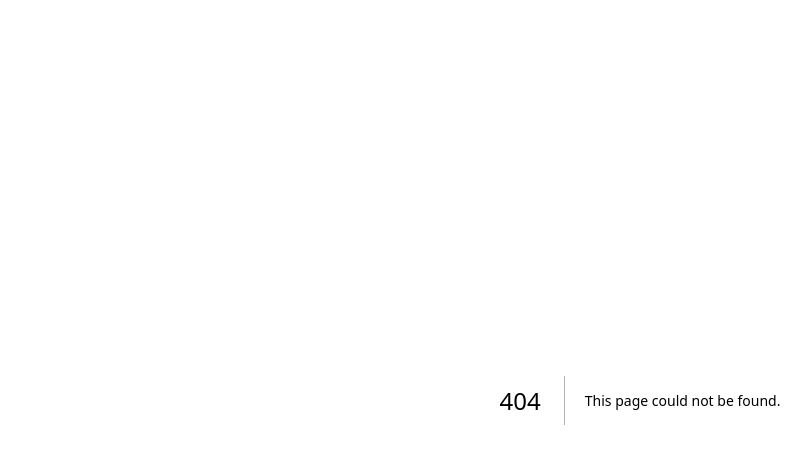
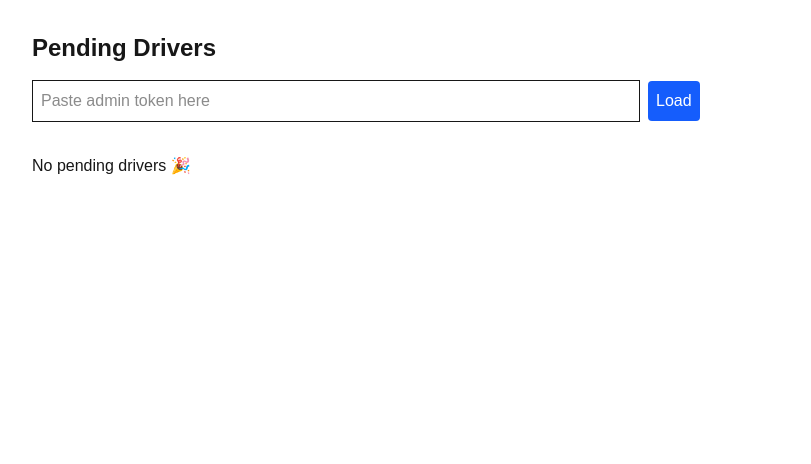
Before and after one commit to Sinar-Fayyad/Techtalks-BusBuddy, a Next.js app in the folder web/: page /admin/drivers in a window 1280 px wide. Before the commit this address had no page. Shown: the top 464 px of the page, without its empty margins (0-811 px from the left). Built offline with nearby package versions, Linux system fonts and the light colour scheme.

Commit message:
Add admin dashboard page

```diff
--- /dev/null
+++ b/web/app/admin/drivers/page.tsx
@@ -0,0 +1,52 @@
+'use client';
+import { useEffect, useState } from 'react';
+
+export default function AdminDriversPage() {
+  const [drivers, setDrivers] = useState<any[]>([]);
+  const [token, setToken] = useState('');
+  const [msg, setMsg] = useState('');
+
+  const load = async (t: string) => {
+    const res = await fetch('http://localhost:3000/api/admin/drivers', {
+      headers: { Authorization: `Bearer ${t}` },
+    });
+    const data = await res.json();
+    setDrivers(data.drivers ?? []);
+  };
+
+  const act = async (id: number, action: string) => {
+    await fetch(`http://localhost:3000/api/admin/drivers/${id}`, {
+      method: 'PATCH',
+      headers: { 'Content-Type': 'application/json', Authorization: `Bearer ${token}` },
+      body: JSON.stringify({ action }),
+    });
+    load(token);
+  };
+
+  return (
+    <main className="p-8">
+      <h1 className="text-2xl font-bold mb-4">Pending Drivers</h1>
+      <input
+        className="border p-2 mb-4 w-1/2"
+        placeholder="Paste admin token here"
+        onChange={(e) => setToken(e.target.value)}
+      />
+      <button className="bg-blue-600 text-white p-2 rounded ml-2" onClick={() => load(token)}>
+        Load
+      </button>
+      {msg && <p>{msg}</p>}
+      <ul className="mt-4 space-y-2">
+        {drivers.map((d) => (
+          <li key={d.id} className="border p-3 flex justify-between items-center">
+            <span>{d.name} — {d.email} — <a className="text-blue-500 underline" href={d.license_url}>license</a></span>
+            <span>
+              <button className="bg-green-600 text-white p-1 rounded mr-2" onClick={() => act(d.id, 'verify')}>Verify</button>
+              <button className="bg-red-600 text-white p-1 rounded" onClick={() => act(d.id, 'reject')}>Reject</button>
+            </span>
+          </li>
+        ))}
+      </ul>
+      {drivers.length === 0 && <p>No pending drivers 🎉</p>}
+    </main>
+  );
+}
```
